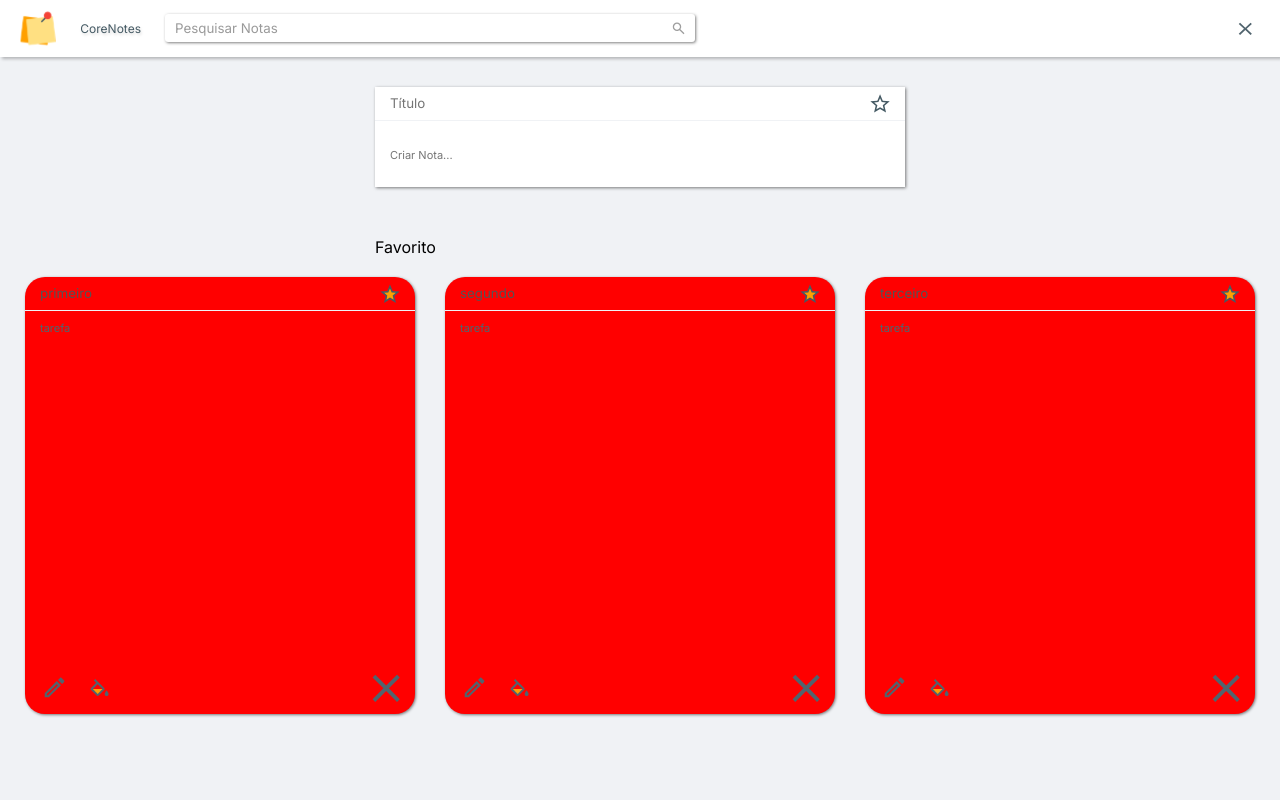
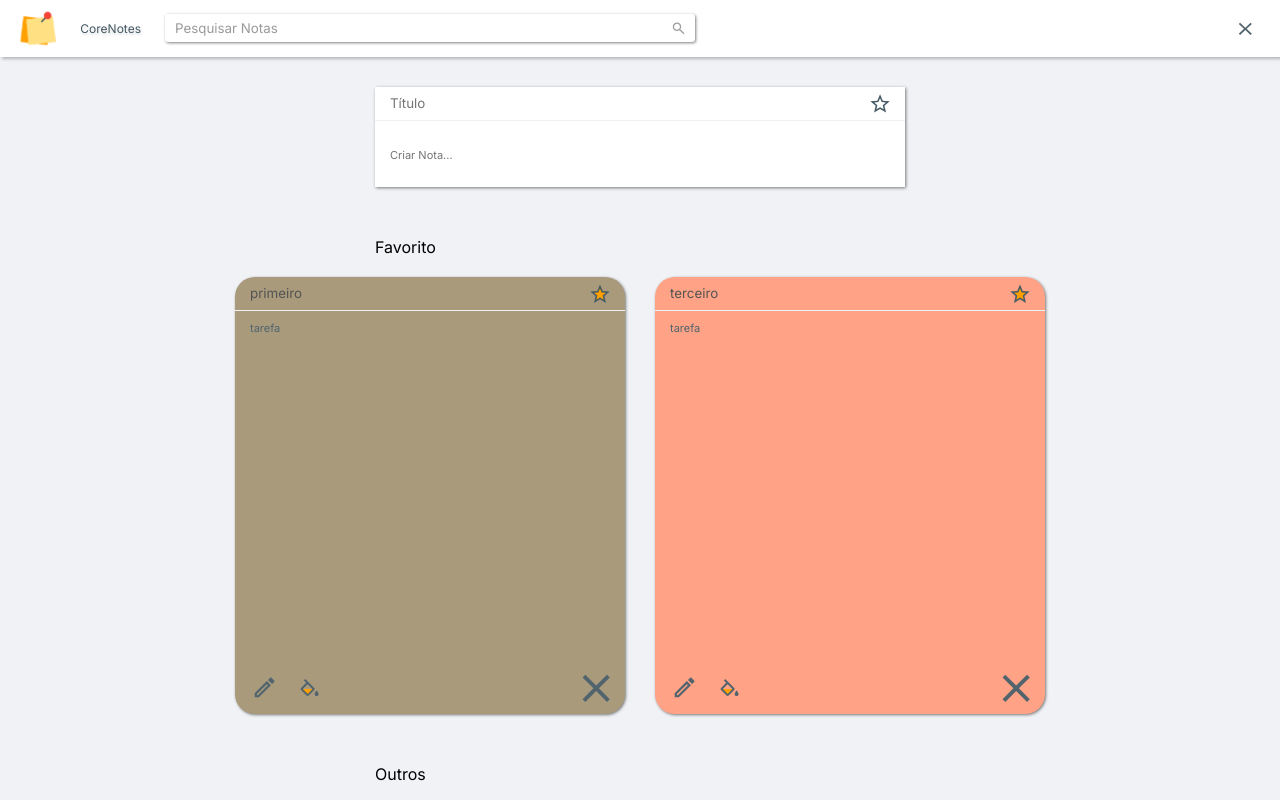
Before and after one commit to luisgustavofaria/todoListViteTs, a React (Vite) app: page / in a window 1280 px wide. Shown: the top 800 px of the page. Built offline with nearby package versions, Linux system fonts and the light colour scheme; data requests are answered from the project's data file.

Commit message:
configurando json-server para requisição http

```diff
--- a/package.json
+++ b/package.json
@@ -5,6 +5,7 @@
   "type": "module",
   "scripts": {
     "dev": "vite",
+    "dev:server": "json-server server.json -p 3333 -w",
     "build": "tsc && vite build",
     "lint": "eslint . --ext ts,tsx --report-unused-disable-directives --max-warnings 0",
     "preview": "vite preview"
@@ -31,6 +32,7 @@
     "eslint": "^8.55.0",
     "eslint-plugin-react-hooks": "^4.6.0",
     "eslint-plugin-react-refresh": "^0.4.5",
+    "json-server": "^1.0.0-alpha.23",
     "typescript": "^5.2.2",
     "vite": "^5.0.8"
   }
--- /dev/null
+++ b/server.json
@@ -0,0 +1,25 @@
+{
+  "todoList": [
+    {
+      "id": 1,
+      "title": "primeiro",
+      "description": "tarefa",
+      "isFavorited": true,
+      "color": "#A99A7C"
+    },
+    {
+      "id": 2,
+      "title": "segundo",
+      "description": "tarefa",
+      "isFavorited": false,
+      "color": "#FFCAB9"
+    },
+    {
+      "id": 3,
+      "title": "terceiro",
+      "description": "tarefa",
+      "isFavorited": true,
+      "color": "#FFA285"
+    }
+  ]
+}
--- a/src/App.tsx
+++ b/src/App.tsx
@@ -22,33 +22,18 @@ export interface ITodoList {
 }
 
 export function App() {
-  const [todoList, setTodoList] = useState<ITodoList[]>([
-    {
-      id: uuidv4(),
-      title: 'primeiro',
-      description: 'tarefa',
-      isFavorited: true,
-      color: 'red',
-    },
-    {
-      id: uuidv4(),
-      title: 'segundo',
-      description: 'tarefa',
-      isFavorited: true,
-      color: 'red',
-    },
-    {
-      id: uuidv4(),
-      title: 'terceiro',
-      description: 'tarefa',
-      isFavorited: true,
-      color: 'red',
-    },
-  ]);
+  const [todoList, setTodoList] = useState<ITodoList[]>([]);
+
+  async function loadTodoList() {
+    const response = await fetch(' http://localhost:3333/todoList ');
+    const data = await response.json();
+
+    setTodoList(data);
+  }
 
   useEffect(() => {
-    console.log(todoList);
-  }, [todoList]);
+    loadTodoList();
+  }, []);
 
   function addTodo(
     newTitle: string,
```
Also changed, not shown: 1 other file (tests, documents, lock files or other folders).
